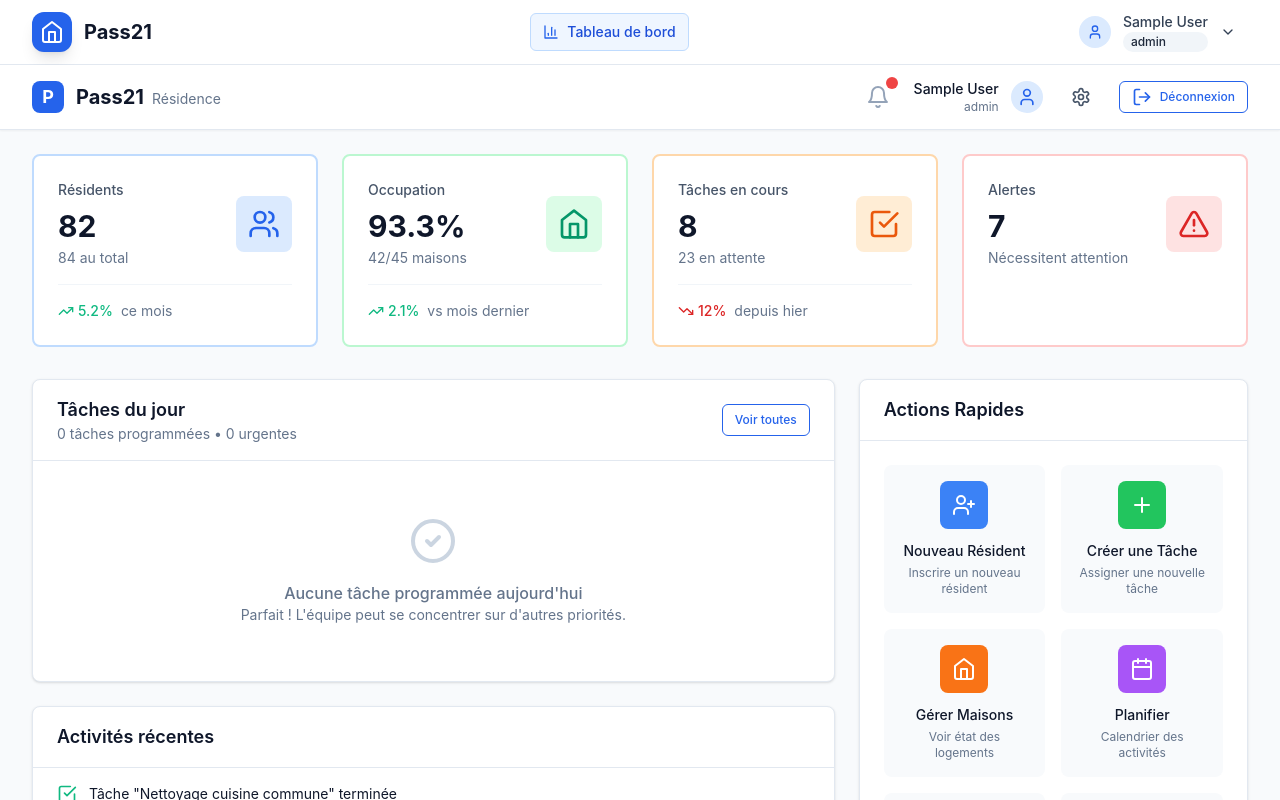
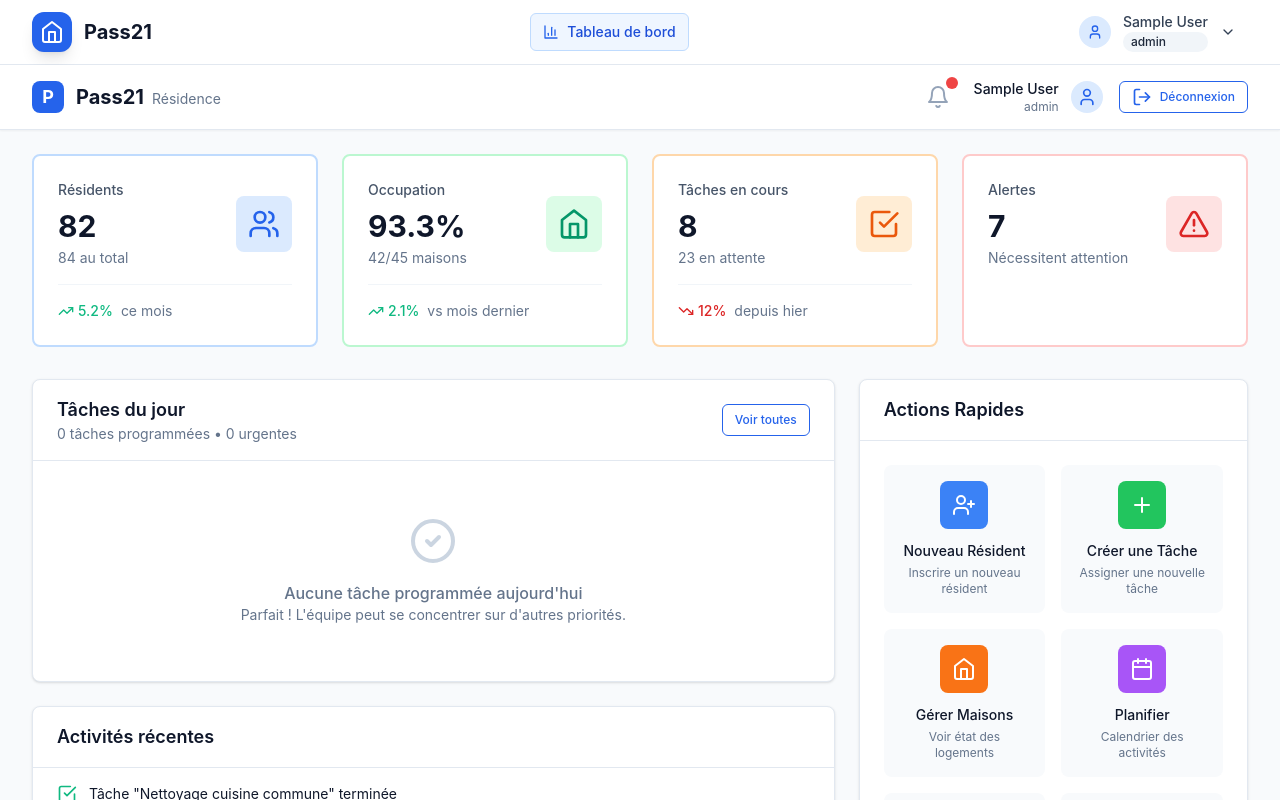
Before and after one commit to BeIen0s/home21-V3, a Next.js app: page /dashboard in a window 1280 px wide. Shown: the top 800 px of the page. Built offline with nearby package versions, Linux system fonts and the light colour scheme; sample sign-in values are in the browser's storage.

Commit message:
suppression icone parameters

```diff
--- a/src/components/dashboard/DashboardHeader.tsx
+++ b/src/components/dashboard/DashboardHeader.tsx
@@ -1,5 +1,5 @@
 import React from 'react';
-import { Bell, User, Settings, LogOut } from 'lucide-react';
+import { Bell, User, LogOut } from 'lucide-react';
 import { Button } from '@/components/ui/Button';
 import { useAuth } from '@/hooks/useAuth';
 
@@ -43,10 +43,6 @@ export const DashboardHeader: React.FC = () => {
               </div>
             </div>
 
-            {/* Settings */}
-            <Button variant="ghost" size="sm">
-              <Settings className="h-5 w-5" />
-            </Button>
             {/* Logout */}
             <Button variant="outline" size="sm" onClick={logout}>
               <LogOut className="h-5 w-5 mr-2" />
```
